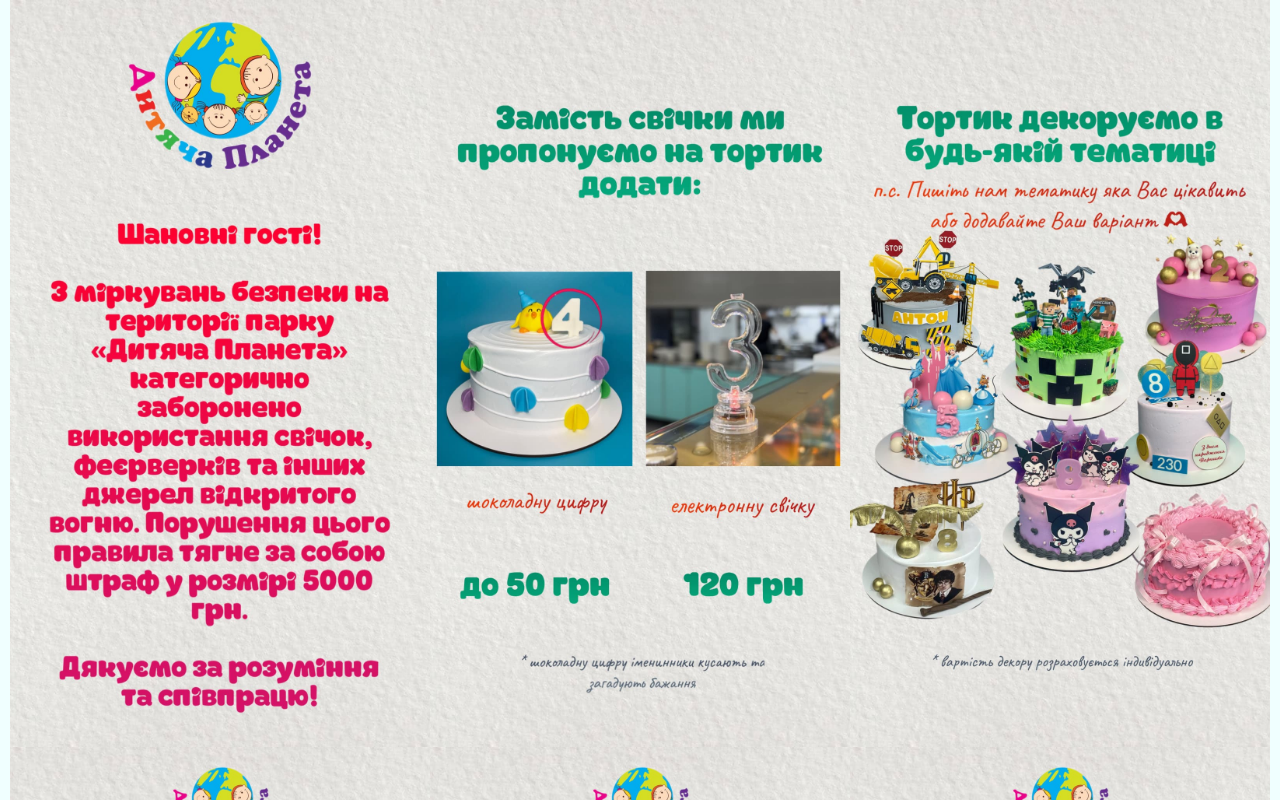
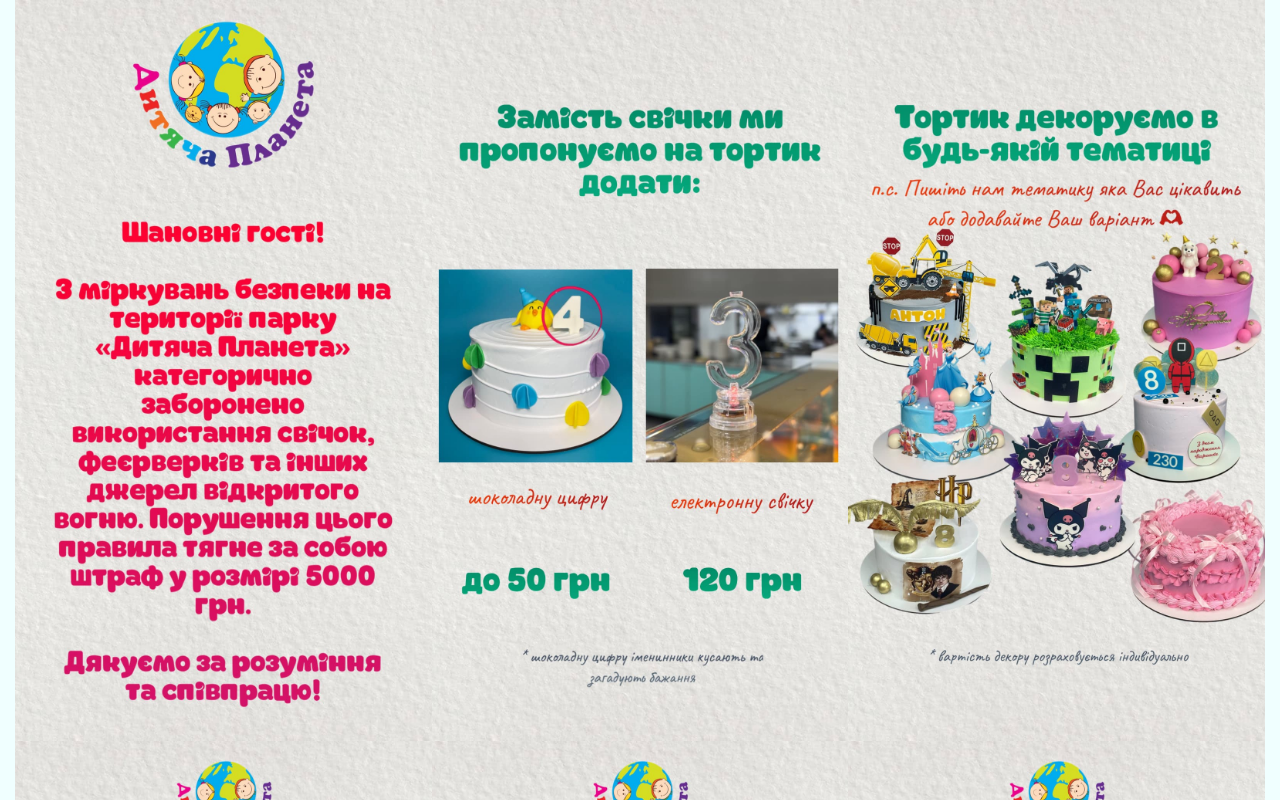
Before and after one commit to PlanetaCosmo/birthday-cake, a plain HTML site: page index.html in a window 1280 px wide. Shown: the top 800 px of the page. Drawn offline with Linux system fonts and the light colour scheme.

Commit message:
Edit css

```diff
--- a/css/styles.css
+++ b/css/styles.css
@@ -7,7 +7,6 @@ body {
 }
 .container {
   background-color: azure;
-  padding: 0 10px;
 }
 
 img {
@@ -23,6 +22,7 @@ img {
     flex-wrap: wrap;
     gap: 0;
     margin: 0 auto;
+    padding: 0 15px;
   }
 
   img {
```
